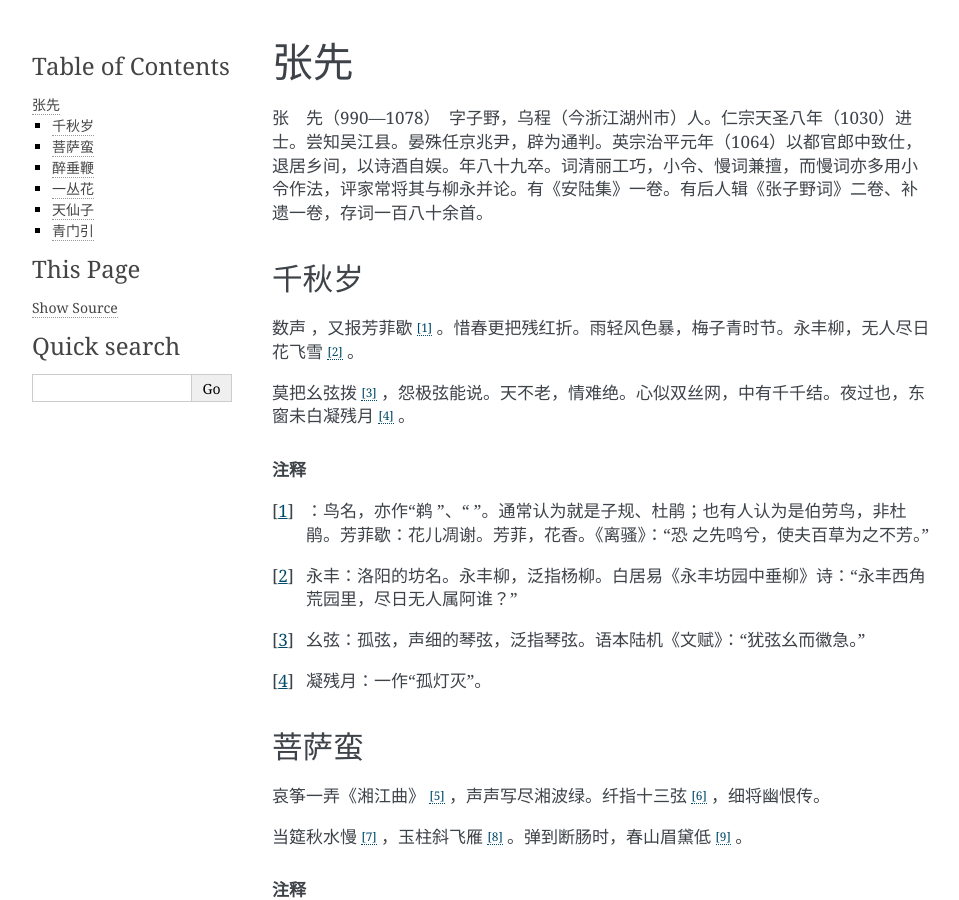
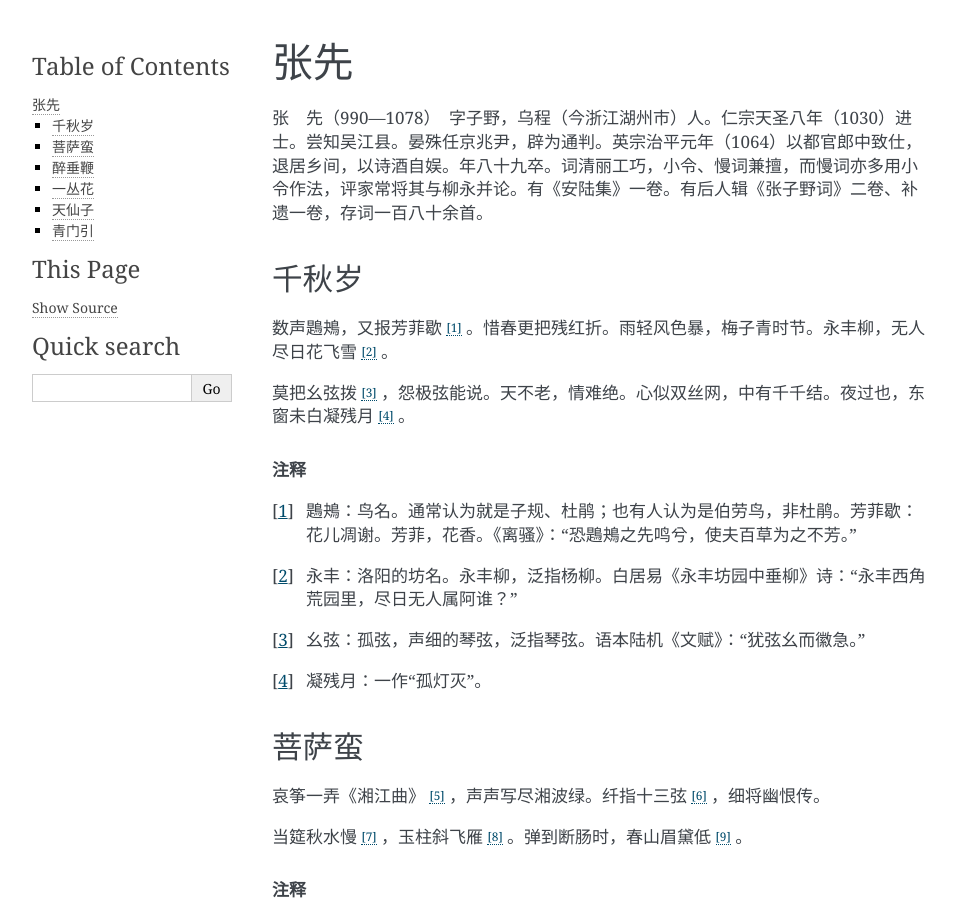
Before and after one commit to gudaihanyu/songcisanbaishou, a Sphinx documentation site: the page built from source/3.rst, in a window 1280 px wide and 900 px high. Shown: the whole window, without its empty margins (148-1107 px from the left). Built offline with Sphinx 7.4.7, drawn with Linux system fonts in a browser that asks for light colours.

Commit message:
Update 3.rst

```diff
--- a/source/3.rst
+++ b/source/3.rst
@@ -9,14 +9,14 @@
 --------------------
 
 
-数声      ，又报芳菲歇 [#]_    。惜春更把残红折。雨轻风色暴，梅子青时节。永丰柳，无人尽日花飞雪 [#]_    。
+数声鶗鴂，又报芳菲歇 [#]_    。惜春更把残红折。雨轻风色暴，梅子青时节。永丰柳，无人尽日花飞雪 [#]_    。
 
 莫把幺弦拨 [#]_    ，怨极弦能说。天不老，情难绝。心似双丝网，中有千千结。夜过也，东窗未白凝残月 [#]_    。
 
 
 .. rubric:: 注释
 
-.. [#]       ：鸟名，亦作“鹈   ”、“      ”。通常认为就是子规、杜鹃；也有人认为是伯劳鸟，非杜鹃。芳菲歇：花儿凋谢。芳菲，花香。《离骚》：“恐      之先鸣兮，使夫百草为之不芳。”
+.. [#] 鶗鴂：鸟名。通常认为就是子规、杜鹃；也有人认为是伯劳鸟，非杜鹃。芳菲歇：花儿凋谢。芳菲，花香。《离骚》：“恐鶗鴂之先鸣兮，使夫百草为之不芳。”
 .. [#] 永丰：洛阳的坊名。永丰柳，泛指杨柳。白居易《永丰坊园中垂柳》诗：“永丰西角荒园里，尽日无人属阿谁？”
 .. [#] 幺弦：孤弦，声细的琴弦，泛指琴弦。语本陆机《文赋》：“犹弦幺而徽急。”
 .. [#] 凝残月：一作“孤灯灭”。
```
